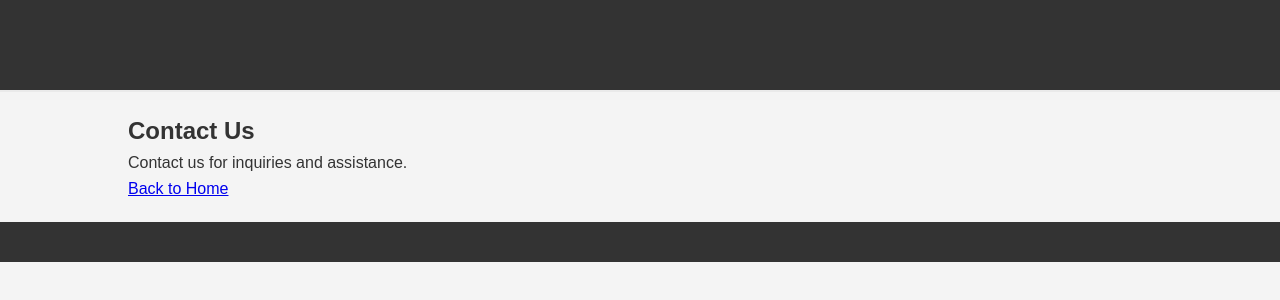
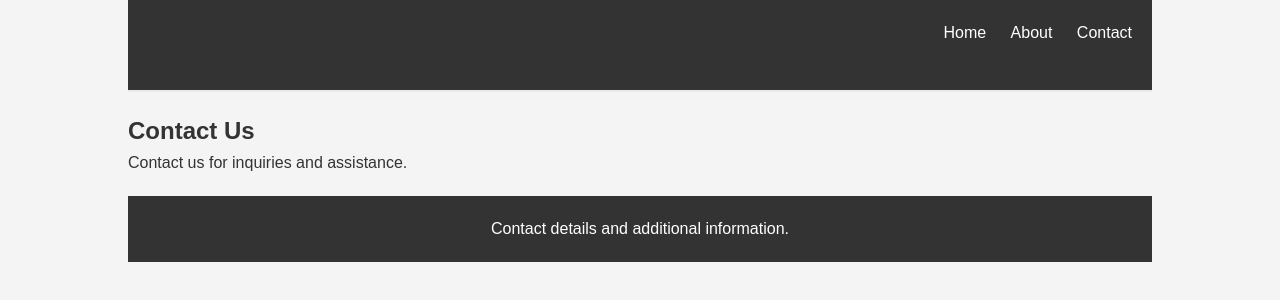
Before and after one commit to dkraaa/website, a plain HTML site: page contact.html in a window 1280 px wide. Drawn offline with Linux system fonts and the light colour scheme; files that its build step writes are made by us from their sources.

Commit message:
Update contact.html

```diff
--- a/contact.html
+++ b/contact.html
@@ -6,18 +6,25 @@
     <link rel="stylesheet" href="../css/styles.css">
 </head>
 <body>
-    <header>
-        <!-- Header content similar to index.html -->
-    </header>
+    <div class="container">
+        <header class="header">
+            <nav>
+                <ul>
+                    <li><a href="index.html">Home</a></li>
+                    <li><a href="about.html">About</a></li>
+                    <li><a href="contact.html">Contact</a></li>
+                </ul>
+            </nav>
+        </header>
 
-    <main class="container">
-        <h2>Contact Us</h2>
-        <p>Contact us for inquiries and assistance.</p>
-        <a href="index.html" class="back-btn">Back to Home</a>
-    </main>
+        <main class="main-content">
+            <h2>Contact Us</h2>
+            <p>Contact us for inquiries and assistance.</p>
+        </main>
 
-    <footer>
-        <!-- Footer content similar to index.html -->
-    </footer>
+        <footer class="footer-contact">
+            <p>Contact details and additional information.</p>
+        </footer>
+    </div>
 </body>
 </html>
```
